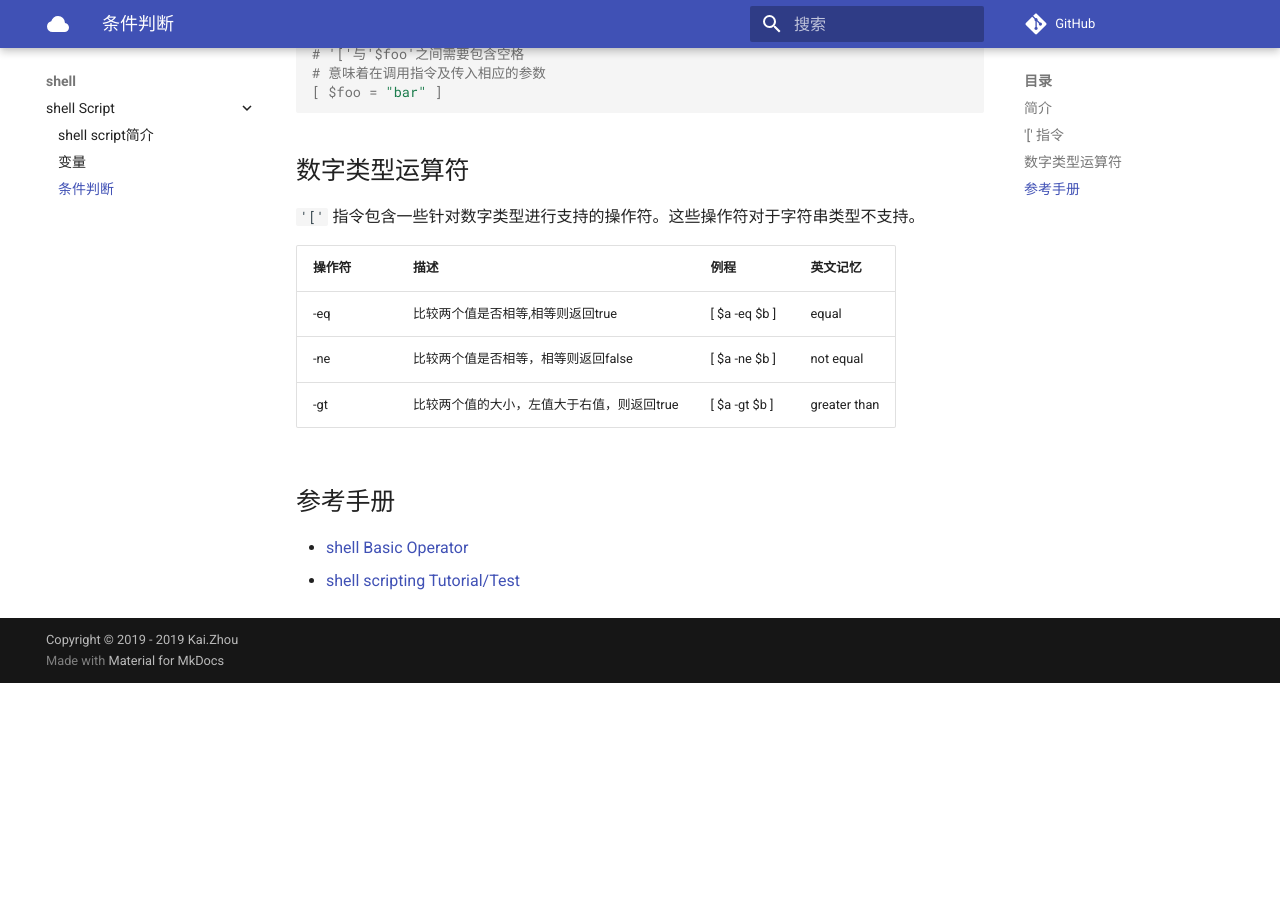
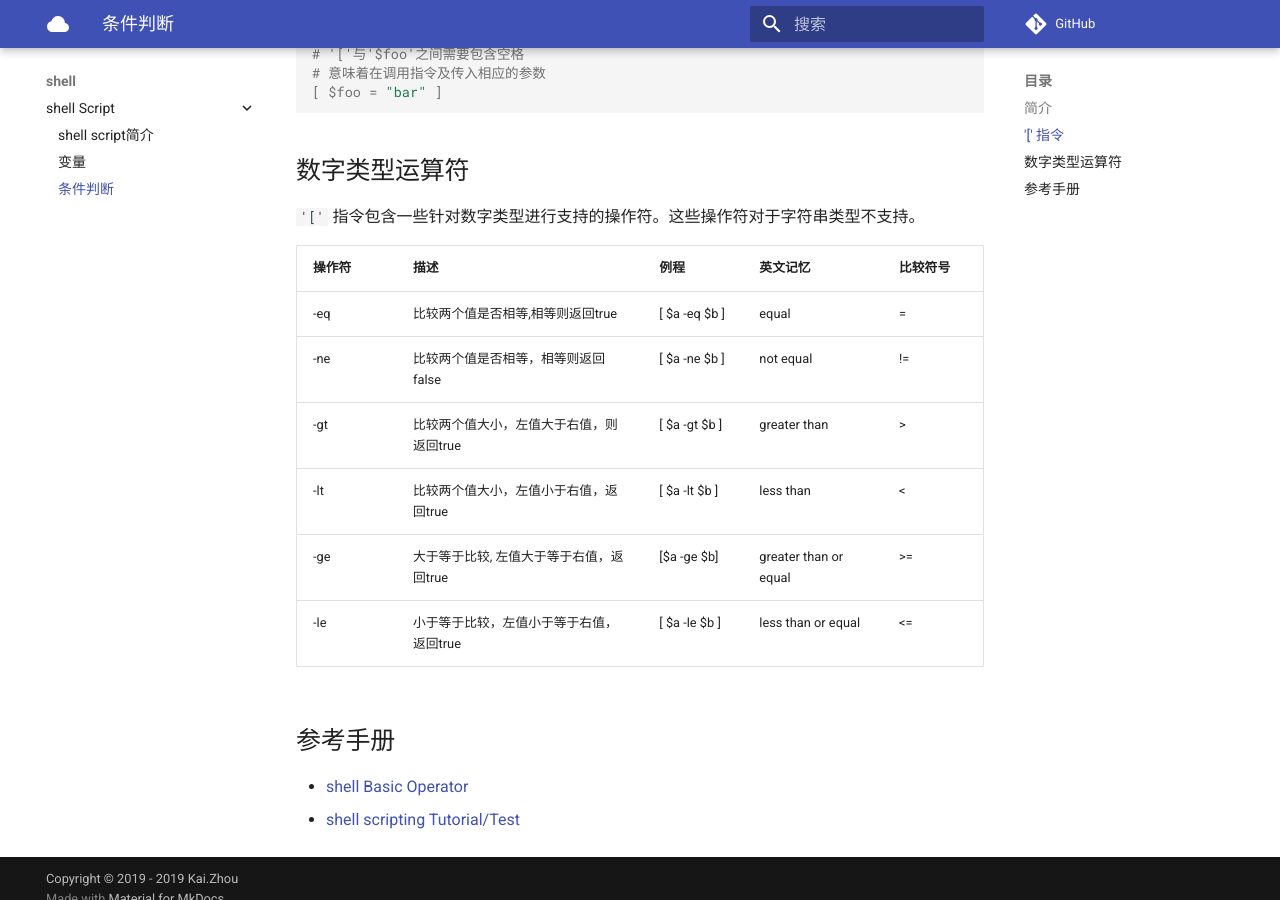
Before and after one commit to zhoukaidev/ks_blog, an MkDocs documentation site: the page built from docs/shell/shellScript/test.md, in a window 1280 px wide and 900 px high, scrolled down 906 px. Built offline with MkDocs 1.6.1 and Material for MkDocs 9.7.7, drawn with Linux system fonts in a browser that asks for light colours; comment, search, counter and statistics services are not loaded; before the commit the page ends 1589 px from its top, so only the background shows below that.

Commit message:
Update test.md

```diff
--- a/docs/shell/shellScript/test.md
+++ b/docs/shell/shellScript/test.md
@@ -43,11 +43,16 @@ $ man [
 
 `'['` 指令包含一些针对数字类型进行支持的操作符。这些操作符对于字符串类型不支持。
 
-| 操作符      |  描述      |    例程   | 英文记忆   |
-|------------|-----------|-----------|-------------|
-| -eq        | 比较两个值是否相等,相等则返回true | [ $a -eq $b ] | equal |
-| -ne        | 比较两个值是否相等，相等则返回false | [ $a -ne $b ] | not equal |
-| -gt        | 比较两个值的大小，左值大于右值，则返回true | [ $a -gt $b ] | greater than |
+| 操作符      |  描述      |    例程   | 英文记忆   | 比较符号  |
+|------------|-----------|-----------|-------------|----------|
+| -eq        | 比较两个值是否相等,相等则返回true | [ $a -eq $b ] | equal | = |
+| -ne        | 比较两个值是否相等，相等则返回false | [ $a -ne $b ] | not equal | != |
+| -gt        | 比较两个值大小，左值大于右值，则返回true | [ $a -gt $b ] | greater than | > |
+| -lt        | 比较两个值大小，左值小于右值，返回true  | [ $a -lt $b ] | less than | <  |
+| -ge        | 大于等于比较, 左值大于等于右值，返回true | [$a -ge $b] | greater than or equal | >= |
+| -le        | 小于等于比较，左值小于等于右值，返回true | [ $a -le $b ] | less than or equal  | <= |
+
+
 
 
 
```
